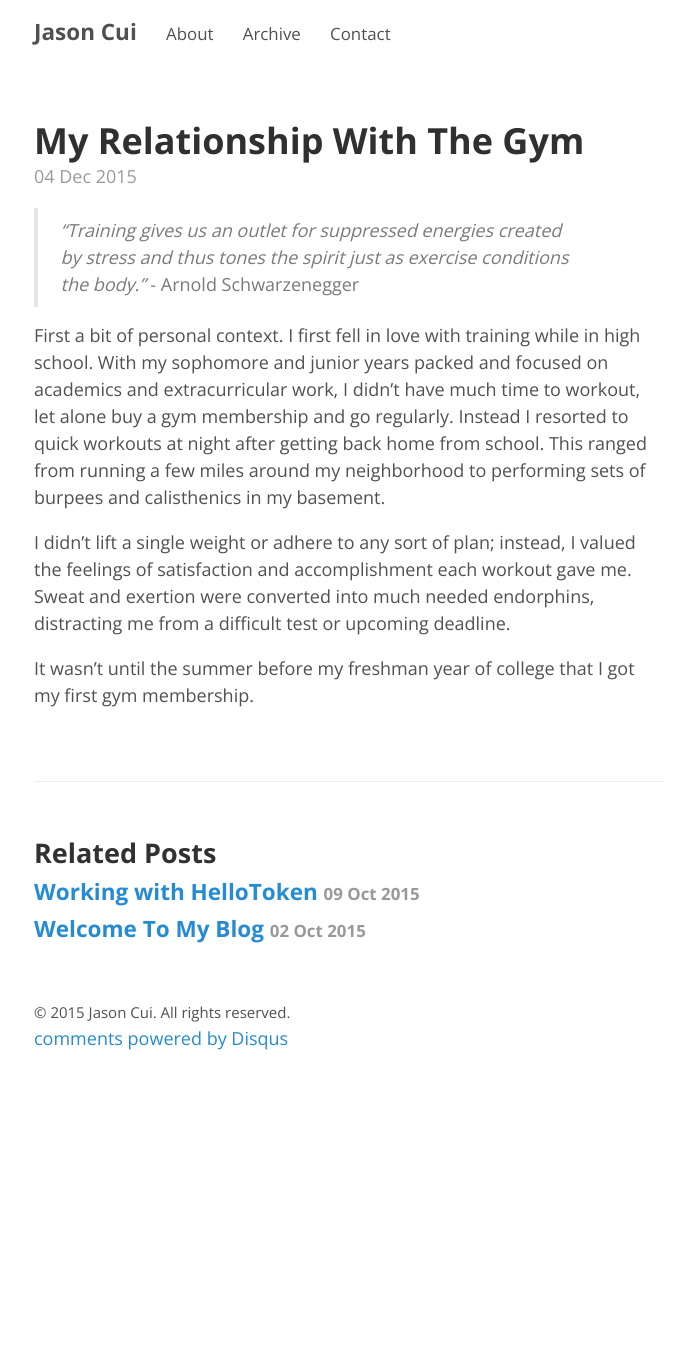
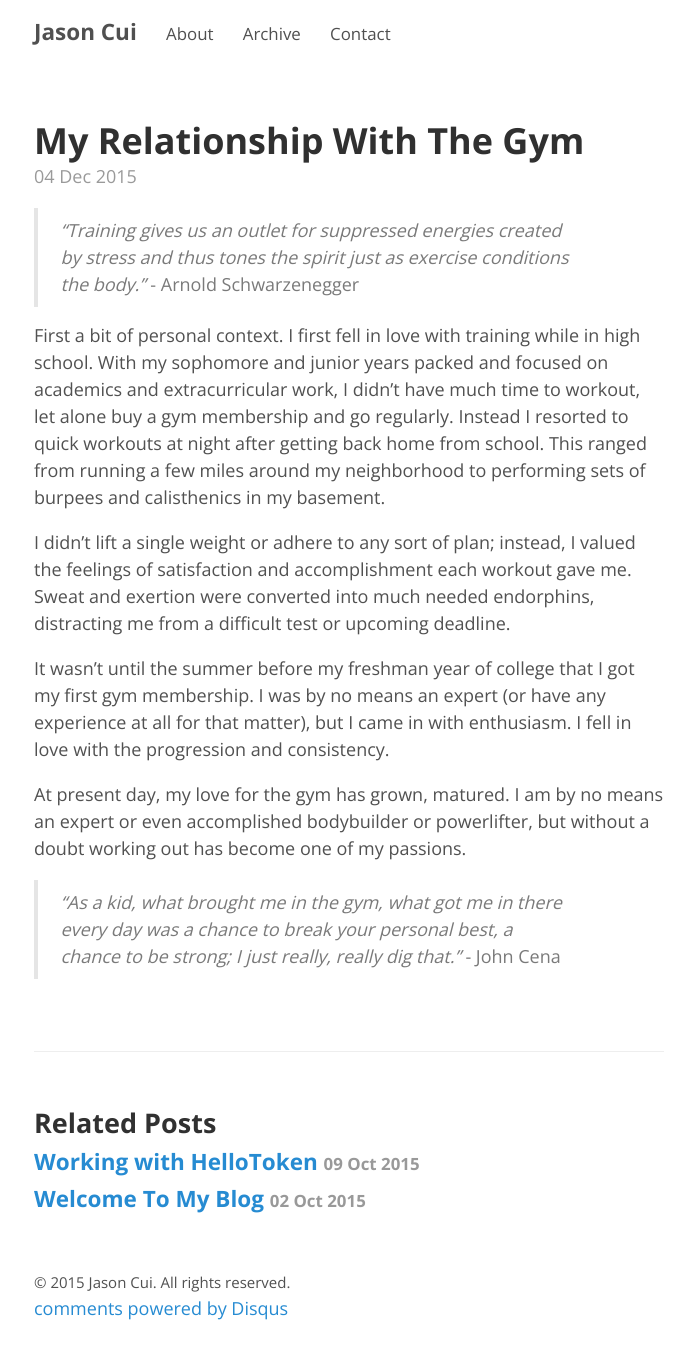
Before and after one commit to jasoncui/jasoncui.github.io, a Jekyll site: the page built from _posts/2015-12-04-working-out-and-the-gym.md, in a window 1280 px wide. Shown: the whole page, without its empty margins (291-985 px from the left). Built offline with Jekyll 4.4.1, drawn with Linux system fonts in a browser that asks for light colours; comment, search, counter and statistics services are not loaded; before the commit the page ends 1088 px from its top, so only the background shows below that.

Commit message:
john cena quote

```diff
--- a/_posts/2015-12-04-working-out-and-the-gym.md
+++ b/_posts/2015-12-04-working-out-and-the-gym.md
@@ -10,4 +10,9 @@ First a bit of personal context. I first fell in love with training while in hig
 
 I didn't lift a single weight or adhere to any sort of plan; instead, I valued the feelings of satisfaction and accomplishment each workout gave me. Sweat and exertion were converted into much needed endorphins, distracting me from a difficult test or upcoming deadline.
 
-It wasn't until the summer before my freshman year of college that I got my first gym membership.
+It wasn't until the summer before my freshman year of college that I got my first gym membership. I was by no means an expert (or have any experience at all for that matter), but I came in with enthusiasm. I fell in love with the progression and consistency.
+
+
+At present day, my love for the gym has grown, matured. I am by no means an expert or even accomplished bodybuilder or powerlifter, but without a doubt working out has become one of my passions.
+
+> *"As a kid, what brought me in the gym, what got me in there every day was a chance to break your personal best, a chance to be strong; I just really, really dig that."* - John Cena
```
